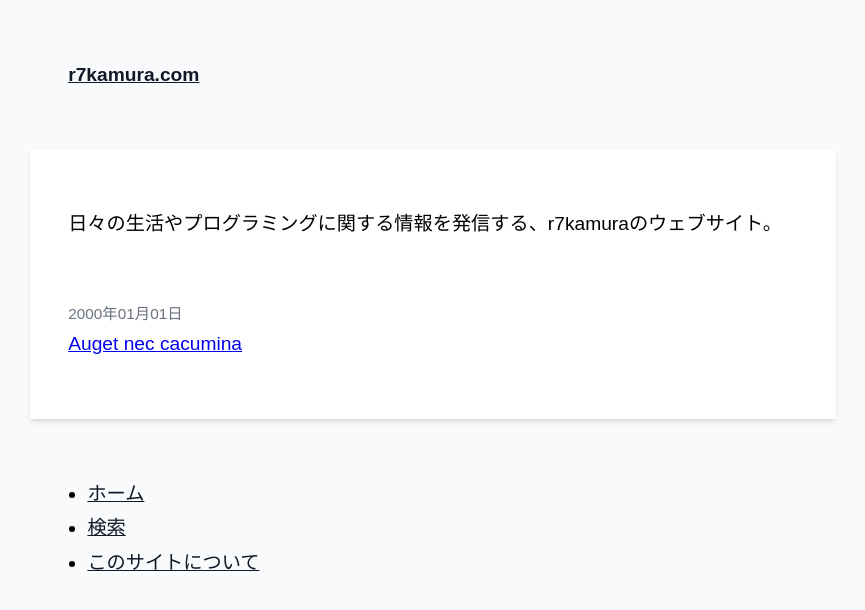
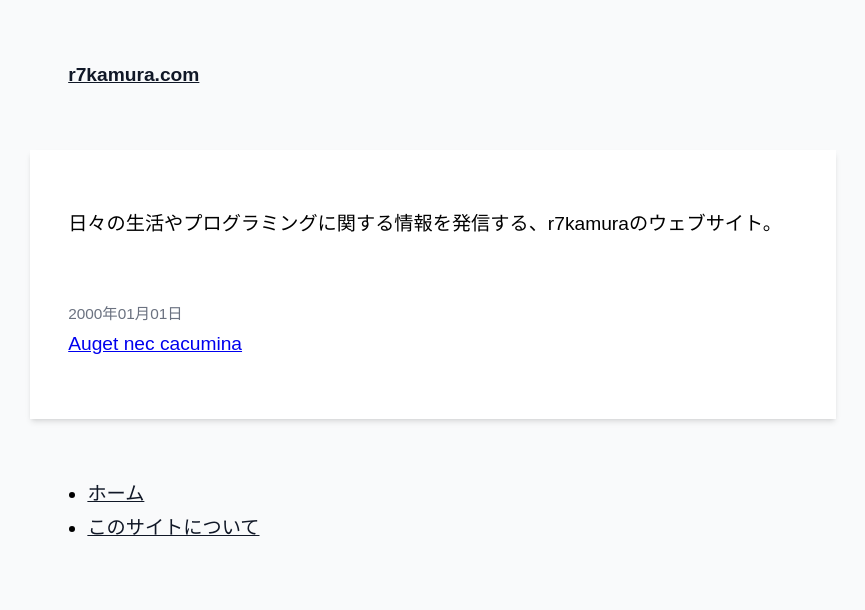
Before and after one commit to r7kamura/r7n, a Next.js app: page / in a window 1280 px wide. Shown: the top 610 px of the page, without its empty margins (207-1072 px from the left). Built offline with nearby package versions, Linux system fonts and the light colour scheme.

Commit message:
Remove search link from global footer

```diff
--- a/components/Layout.tsx
+++ b/components/Layout.tsx
@@ -38,10 +38,6 @@ export default function Layout({ children }: { children: ReactNode }) {
                 text: "ホーム",
               },
               {
-                url: "https://www.google.com/search?q=site:r7kamura.com",
-                text: "検索",
-              },
-              {
                 url: "/about",
                 text: "このサイトについて",
               },
```
